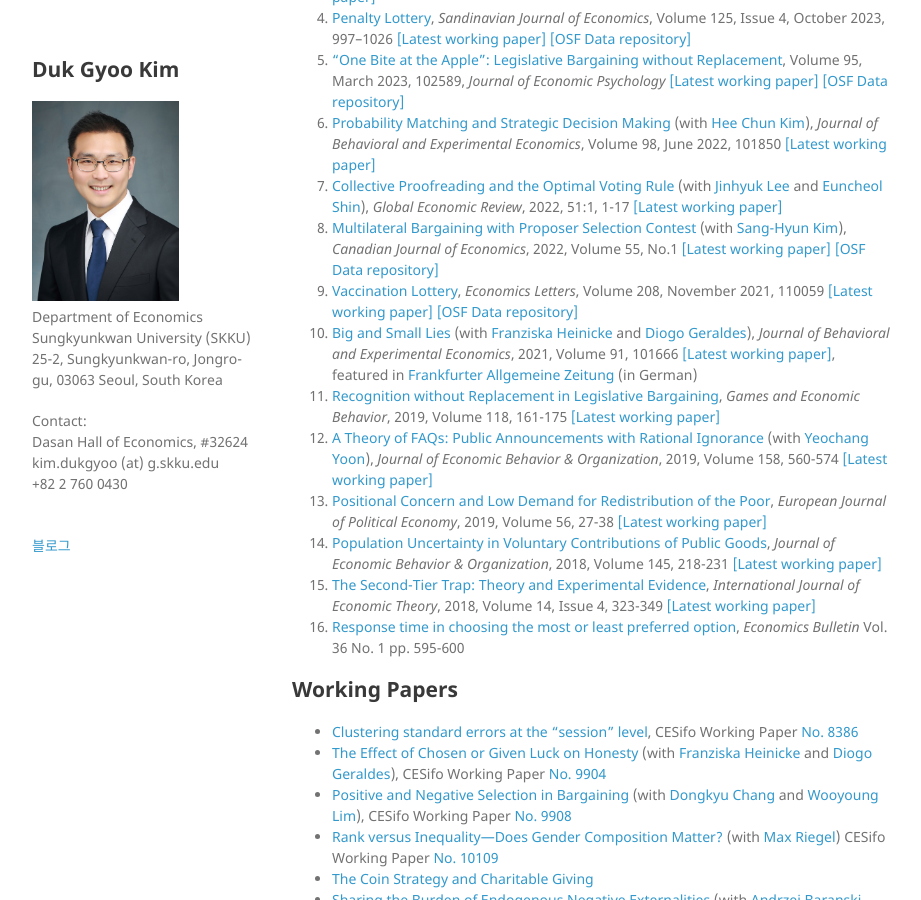
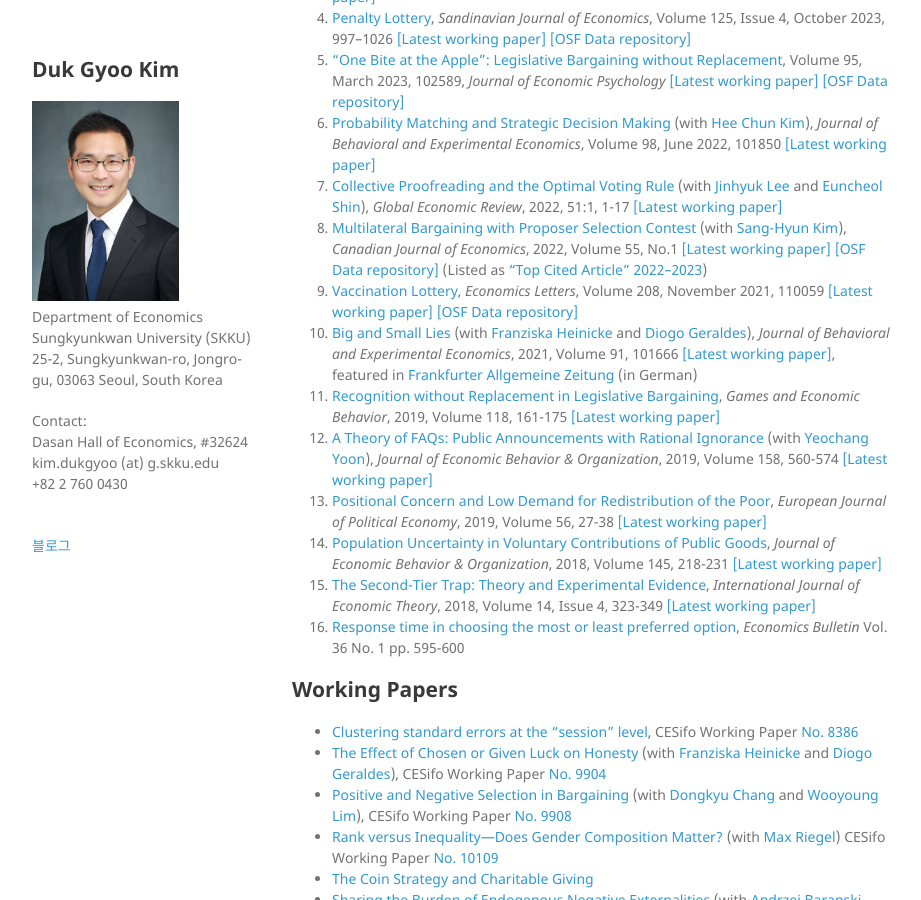
Before and after one commit to kimdukgyoo/kimdukgyoo.github.io, a Jekyll site: the page built from index.md, in a window 1280 px wide and 900 px high, scrolled down 467 px. Shown: the whole window, without its empty margins (178-1099 px from the left). Built offline with Jekyll 4.4.1, drawn with Linux system fonts in a browser that asks for light colours; our own code applies the rules of GitHub Pages for plain Markdown files.

Commit message:
Update index.md

```diff
--- a/index.md
+++ b/index.md
@@ -25,7 +25,7 @@ I usually go by 'Duk,' by pronouncing 'DOOK' quickly. Want to enunciate my first
 6. <a href="https://authors.elsevier.com/sd/article/S2214-8043(22)00025-8" target="_blank">Probability Matching and Strategic Decision Making</a> (with <a href="https://sites.google.com/site/hckim0822/home" target="_blank">Hee Chun Kim</a>), _Journal of Behavioral and Experimental Economics_, Volume 98, June 2022, 101850 <a href="https://kimdukgyoo.github.io/PDFfiles/ProbMatching.pdf" target="_blank">[Latest working paper]</a>
 7. <a href="https://doi.org/10.1080/1226508X.2022.2040379" target="_blank">Collective Proofreading and the Optimal Voting Rule</a> (with <a href="https://sites.google.com/site/jinhyuk2con/" target="_blank">Jinhyuk Lee</a> and <a href="https://sites.google.com/site/euncheolshin00/" target="_blank">Euncheol Shin</a>), _Global Economic Review_, 2022, 51:1, 1-17 <a href="https://kimdukgyoo.github.io/PDFfiles/CollectiveProofreading.pdf" target="_blank">[Latest working paper]</a>
 8. <a href="http://dx.doi.org/10.1111/caje.12574" target="_blank">Multilateral Bargaining with Proposer Selection Contest</a> (with <a href="https://sites.google.com/site/sanghyunkim46/research" target="_blank">Sang-Hyun Kim</a>), _Canadian Journal of Economics_, 2022,
-Volume 55, No.1 <a href="https://kimdukgyoo.github.io/PDFfiles/MBContest.pdf" target="_blank">[Latest working paper]</a> <a href="https://osf.io/wj9pq/" target="_blank">[OSF Data repository]</a>
+Volume 55, No.1 <a href="https://kimdukgyoo.github.io/PDFfiles/MBContest.pdf" target="_blank">[Latest working paper]</a> <a href="https://osf.io/wj9pq/" target="_blank">[OSF Data repository]</a> (Listed as <a href="https://kimdukgyoo.github.io/PDFfiles/CJE2022TopCitedArticle.pdf" target="_blank">"Top Cited Article" 2022--2023</a>)
 9. <a href="https://doi.org/10.1016/j.econlet.2021.110059" target="_blank">Vaccination Lottery</a>, _Economics Letters_, Volume 208, November 2021, 110059 <a href="https://kimdukgyoo.github.io/PDFfiles/VaccinationLottery.pdf" target="_blank">[Latest working paper]</a> <a href="https://osf.io/zhvf4/" target="_blank">[OSF Data repository]</a>
 10. <a href="https://doi.org/10.1016/j.socec.2021.101666" target="_blank">Big and Small Lies</a> (with <a href="https://sites.google.com/view/franziskaheinicke/research?authuser=0" target="_blank">Franziska Heinicke</a> and <a href="https://sites.google.com/site/diogogeraldes/research" target="_blank">Diogo Geraldes</a>), _Journal of Behavioral and Experimental Economics_, 2021, Volume 91, 101666 <a href="https://kimdukgyoo.github.io/PDFfiles/BigSmallLies.pdf" target="_blank">[Latest working paper]</a>, featured in <a href="https://kimdukgyoo.github.io/PDFfiles/FAS-20200927.pdf" target="_blank">Frankfurter Allgemeine Zeitung</a> (in German)
 11. <a href="https://doi.org/10.1016/j.geb.2019.09.007" target="_blank">Recognition without Replacement in Legislative Bargaining</a>, _Games and Economic Behavior_, 2019, Volume 118, 161-175 <a href="https://kimdukgyoo.github.io/PDFfiles/RecognitionWithoutReplacement.pdf" target="_blank">[Latest working paper]</a>
```
